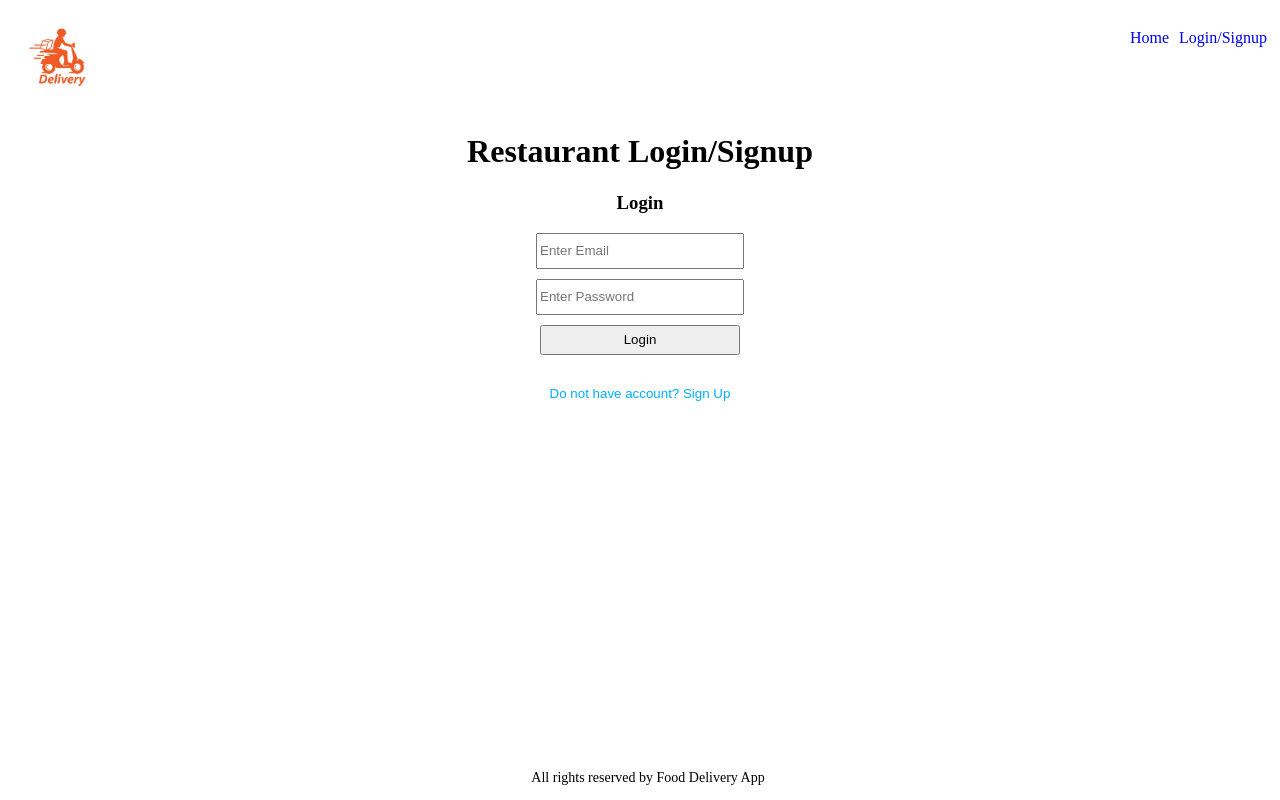
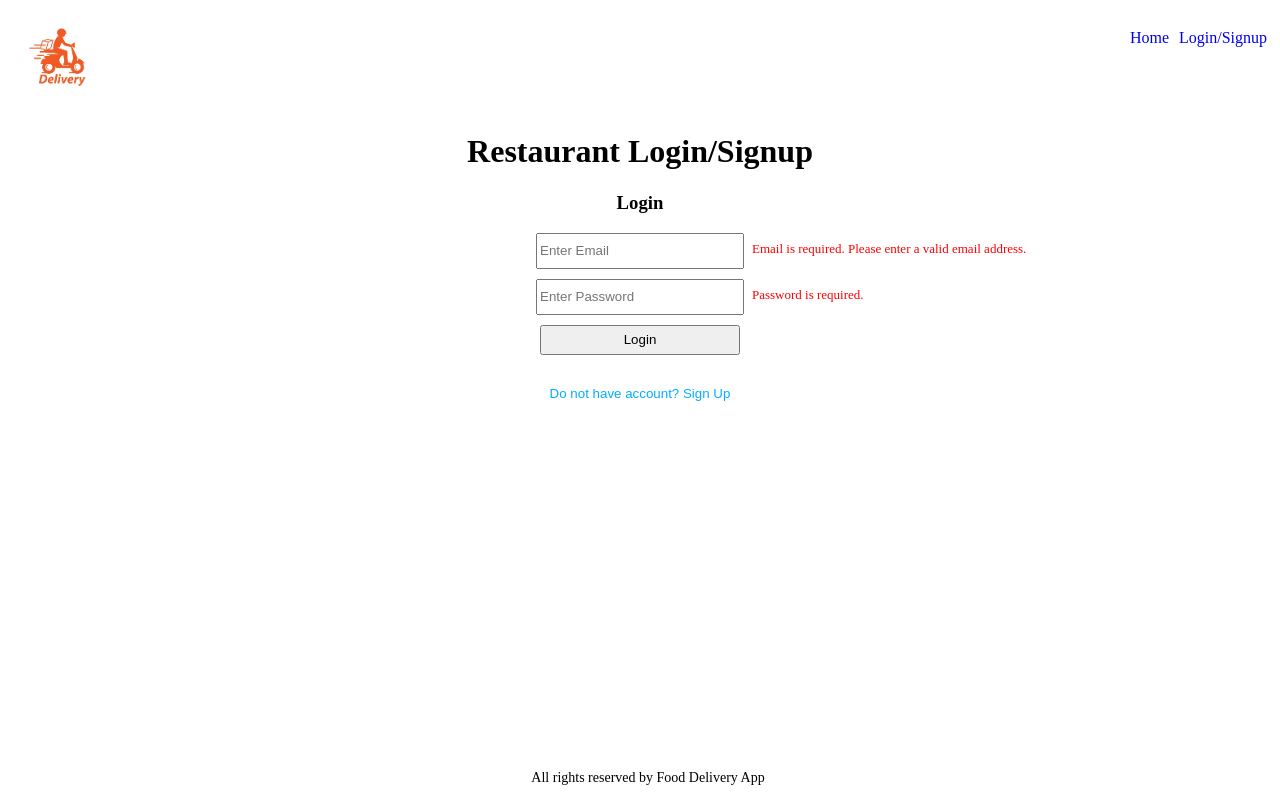
Before and after one commit to Simran1028/food_delivery_app, a Next.js app: page /restaurant in a window 1280 px wide. Both pictures are taken after a click on the button "Login". Built offline with nearby package versions, Linux system fonts and the light colour scheme.

Commit message:
login form validation

```diff
--- a/src/app/_components/MyRestaurantLogin.js
+++ b/src/app/_components/MyRestaurantLogin.js
@@ -1,4 +1,17 @@
+import { useState } from "react";
+
 const MyRestaurantLogin = () => {
+  const [email, setEmail] = useState("");
+  const [password, setPassword] = useState("");
+  const [error, setError] = useState(false);
+
+  const handleLogin = () => {
+    if(!email ||!password){
+      setError(true);
+    }else{
+      setError(false);
+    }
+  };
   return (
     <>
       <h3>Login</h3>
@@ -8,17 +21,29 @@ const MyRestaurantLogin = () => {
             type="text"
             placeholder="Enter Email"
             className="input-field"
+            value={email}
+            onChange={(e) => setEmail(e.target.value)}
           />
+          {error && !email && (
+            <span className="input-error">Email is required. Please enter a valid email address.</span>
+          )}
         </div>
         <div className="input-wrapper">
           <input
             type="password"
             placeholder="Enter Password"
             className="input-field"
+            value={password}
+            onChange={(e) => setPassword(e.target.value)}
           />
+          {error && !password && (
+            <span className="input-error">Password is required.</span>
+          )}
         </div>
         <div className="input-wrapper">
-          <button className="button">Login</button>
+          <button className="button" onClick={handleLogin}>
+            Login
+          </button>
         </div>
       </div>
     </>
```
